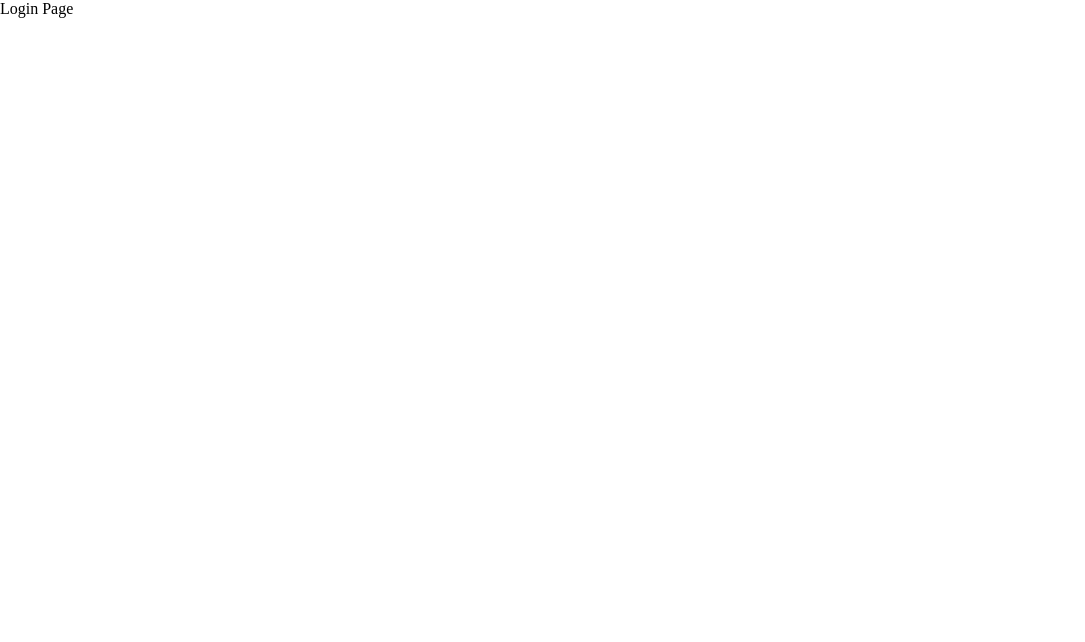
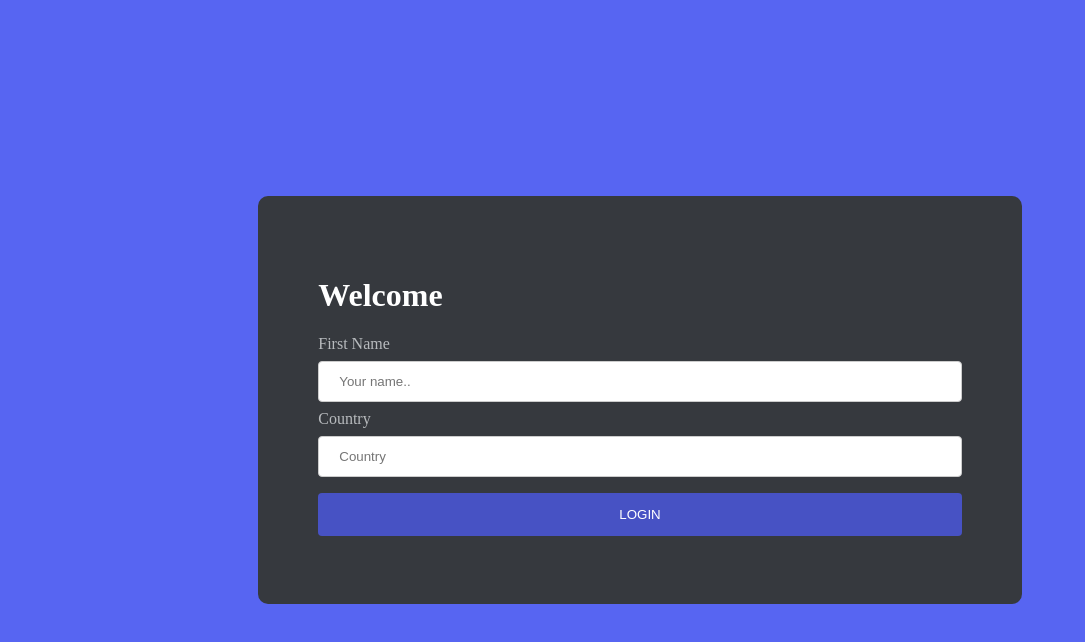
Before and after one commit to boraacici/ecw-quiz.frontend, a Vue app: page /login in a window 1280 px wide. Shown: the top 642 px of the page, without its empty margins (0-1085 px from the left). Built offline with nearby package versions, Linux system fonts and the light colour scheme.

Commit message:
login-page-css

```diff
--- a/src/views/Login.vue
+++ b/src/views/Login.vue
@@ -1,15 +1,88 @@
 <template>
-  <div>
-      Login Page
+  <div class="login-container">
+    <div class="login-box">
+      <h1 class="title">Welcome</h1>
+      <form>
+        <label for="fname">First Name</label>
+        <input
+          type="text"
+          id="fname"
+          name="firstname"
+          placeholder="Your name.."
+        />
+
+        <label for="country">Country</label>
+        <input
+          type="text"
+          id="country"
+          name="country"
+          placeholder="Country"
+        />
+        <input type="submit" value="LOGIN" />
+      </form>
+    </div>
   </div>
 </template>
 
 <script>
-export default {
-
-}
+export default {};
 </script>
 
 <style>
+.login-container {
+  width: 100%;
+  height: 100vh;
+  display: flex;
+  justify-content: center;
+  align-items: center;
+  background-color: #5765f2;
+}
 
+h1{
+  color: #fff;
+}
+
+.login-box {
+  padding: 60px;
+  background: #36393e;
+  border-radius: 10px;
+}
+
+.form-container {
+  display: flex;
+  flex-direction: column;
+  align-items: center;
+}
+
+input {
+  margin-top: 10px;
+}
+
+form {
+  margin-top: 10px;
+}
+input[type=text], select {
+  width: 100%;
+  padding: 12px 20px;
+  margin: 8px 0;
+  display: inline-block;
+  border: 1px solid #ccc;
+  border-radius: 4px;
+  box-sizing: border-box;
+}
+
+input[type=submit] {
+  width: 100%;
+  background-color: #4752c4;
+  color: white;
+  padding: 14px 20px;
+  margin: 8px 0;
+  border: none;
+  border-radius: 4px;
+  cursor: pointer;
+}
+label{
+  color: #B8BBBE;
+  font-size: 16px;
+}
 </style>
```
Also changed, not shown: 1 other file (tests, documents, lock files or other folders).
